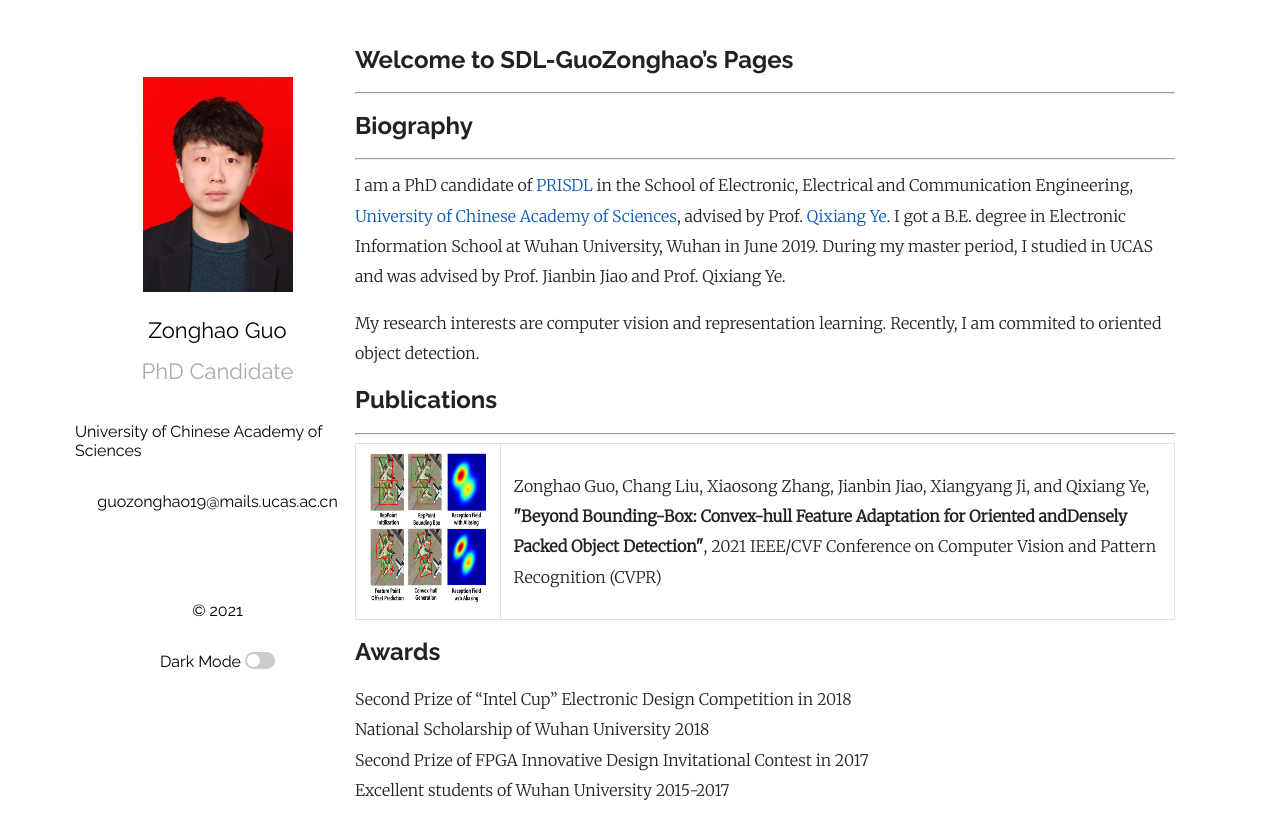
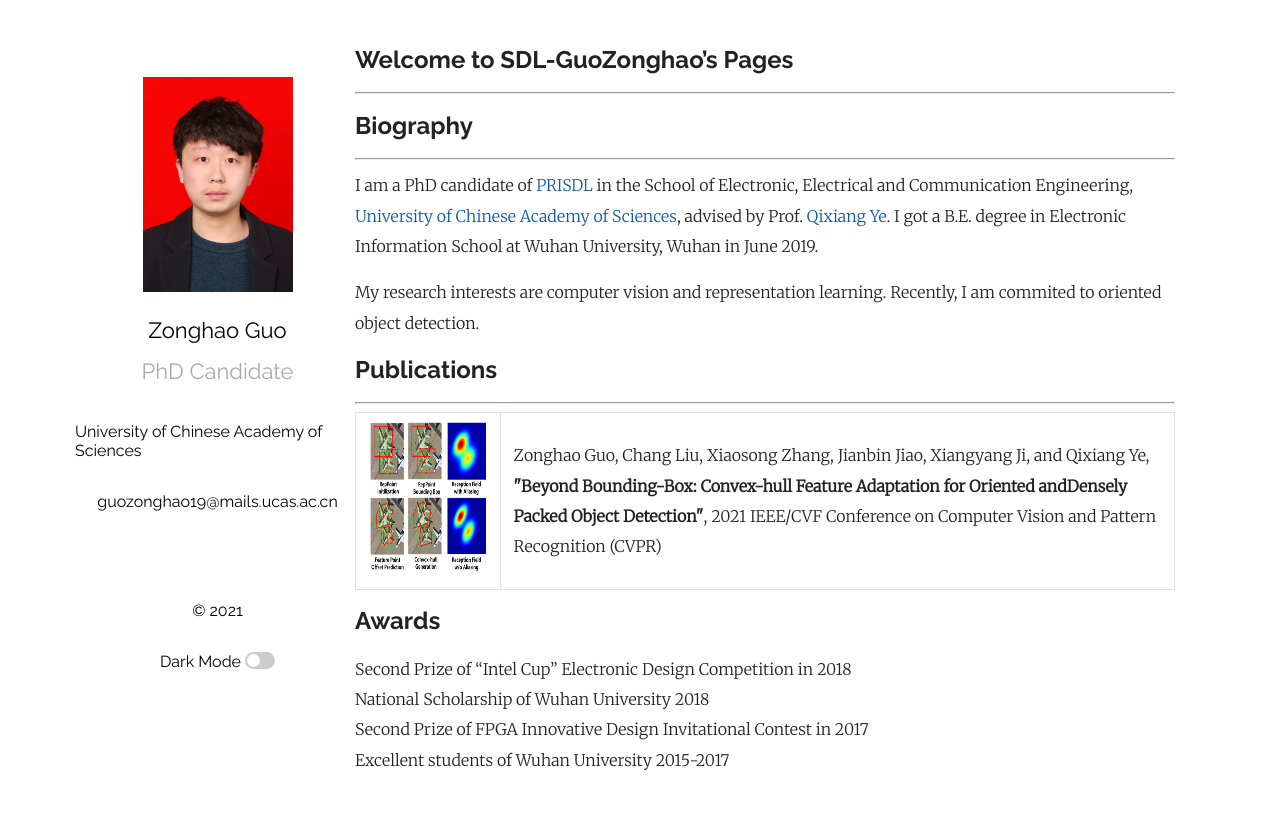
Before and after one commit to SDL-GuoZonghao/SDL-GuoZonghao.github.io, a Jekyll site: the page built from index.md, in a window 1280 px wide. Shown: the top 839 px of the page. Built offline with Jekyll 4.4.1, drawn with Linux system fonts in a browser that asks for light colours; some web fonts are replaced; our own code applies the rules of GitHub Pages for plain Markdown files; a script that is not in the unit is left out; comment, search, counter and statistics services are not loaded.

Commit message:
Update index.md

```diff
--- a/index.md
+++ b/index.md
@@ -3,7 +3,7 @@
 
 ## Biography
 ---
-I am a PhD candidate of [PRISDL](https://ucassdl.cn/) in the School of Electronic, Electrical and Communication Engineering, [University of Chinese Academy of Sciences](http://english.ucas.ac.cn/), advised by Prof. [Qixiang Ye](http://people.ucas.ac.cn/~0007279?language=en). I got a B.E. degree in Electronic Information School at Wuhan University, Wuhan in June 2019. During my master period, I studied in UCAS and was advised by Prof. Jianbin Jiao and Prof. Qixiang Ye.
+I am a PhD candidate of [PRISDL](https://ucassdl.cn/) in the School of Electronic, Electrical and Communication Engineering, [University of Chinese Academy of Sciences](http://english.ucas.ac.cn/), advised by Prof. [Qixiang Ye](http://people.ucas.ac.cn/~0007279?language=en). I got a B.E. degree in Electronic Information School at Wuhan University, Wuhan in June 2019.
 
 My research interests are computer vision and representation learning. Recently, I am commited to oriented object detection.
 
```
